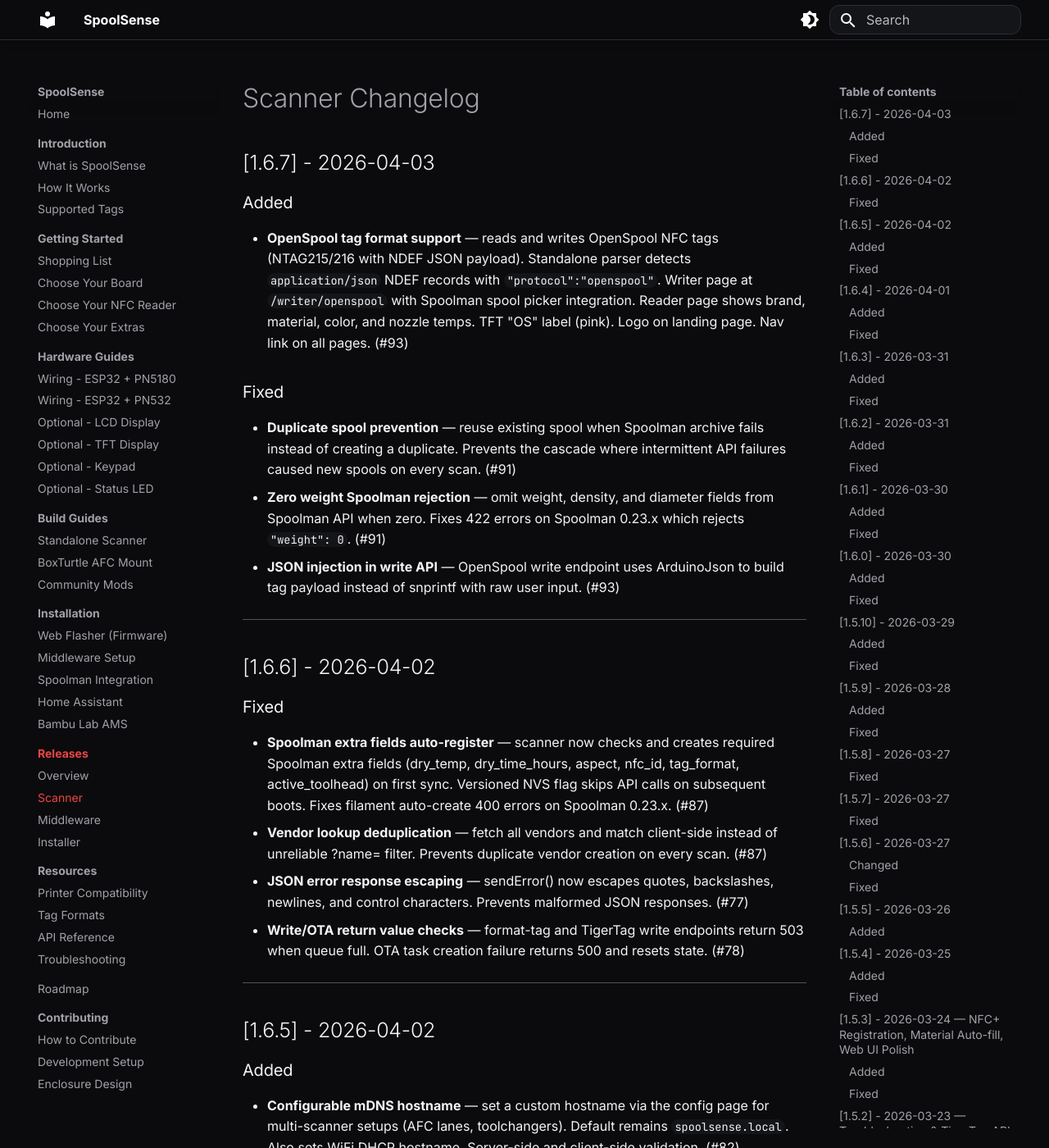
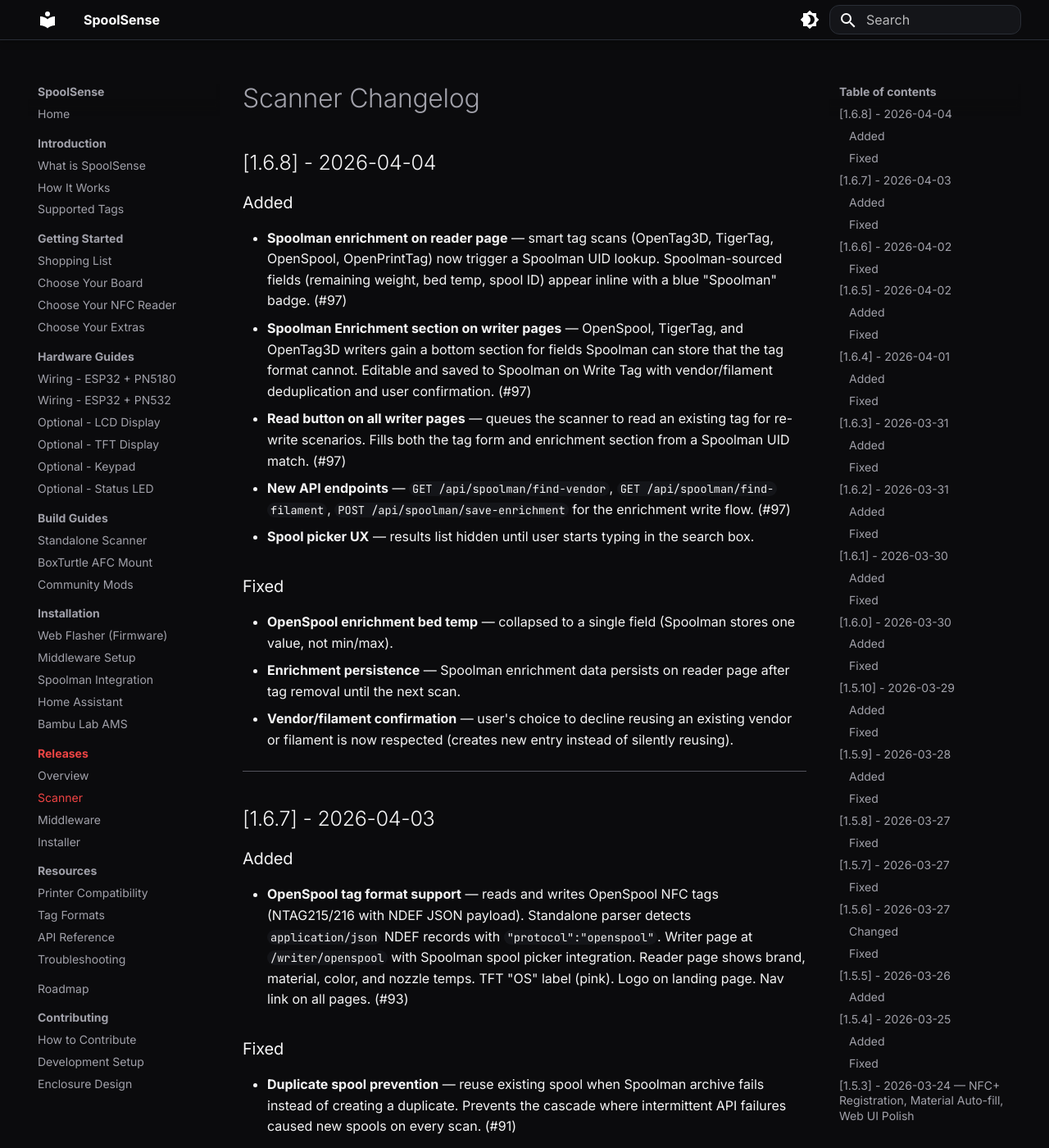
Before and after one commit to SpoolSense/spoolsense.org, an MkDocs documentation site: the page built from docs/releases/scanner.md, in a window 1280 px wide and 1400 px high. Shown: the whole window at 82% size. Built offline with MkDocs 1.6.1 and Material for MkDocs 9.7.7, drawn with Linux system fonts in a browser that asks for light colours.

Commit message:
docs: sync scanner changelog + firmware from v1.6.8

```diff
--- a/docs/releases/scanner.md
+++ b/docs/releases/scanner.md
@@ -1,4 +1,22 @@
 # Scanner Changelog
+
+## [1.6.8] - 2026-04-04
+
+### Added
+
+- **Spoolman enrichment on reader page** — smart tag scans (OpenTag3D, TigerTag, OpenSpool, OpenPrintTag) now trigger a Spoolman UID lookup. Spoolman-sourced fields (remaining weight, bed temp, spool ID) appear inline with a blue "Spoolman" badge. (#97)
+- **Spoolman Enrichment section on writer pages** — OpenSpool, TigerTag, and OpenTag3D writers gain a bottom section for fields Spoolman can store that the tag format cannot. Editable and saved to Spoolman on Write Tag with vendor/filament deduplication and user confirmation. (#97)
+- **Read button on all writer pages** — queues the scanner to read an existing tag for re-write scenarios. Fills both the tag form and enrichment section from a Spoolman UID match. (#97)
+- **New API endpoints** — `GET /api/spoolman/find-vendor`, `GET /api/spoolman/find-filament`, `POST /api/spoolman/save-enrichment` for the enrichment write flow. (#97)
+- **Spool picker UX** — results list hidden until user starts typing in the search box.
+
+### Fixed
+
+- **OpenSpool enrichment bed temp** — collapsed to a single field (Spoolman stores one value, not min/max).
+- **Enrichment persistence** — Spoolman enrichment data persists on reader page after tag removal until the next scan.
+- **Vendor/filament confirmation** — user's choice to decline reusing an existing vendor or filament is now respected (creates new entry instead of silently reusing).
+
+---
 
 ## [1.6.7] - 2026-04-03
 
```
Also changed, not shown: docs/installation/manifest.json, 2 other files.
